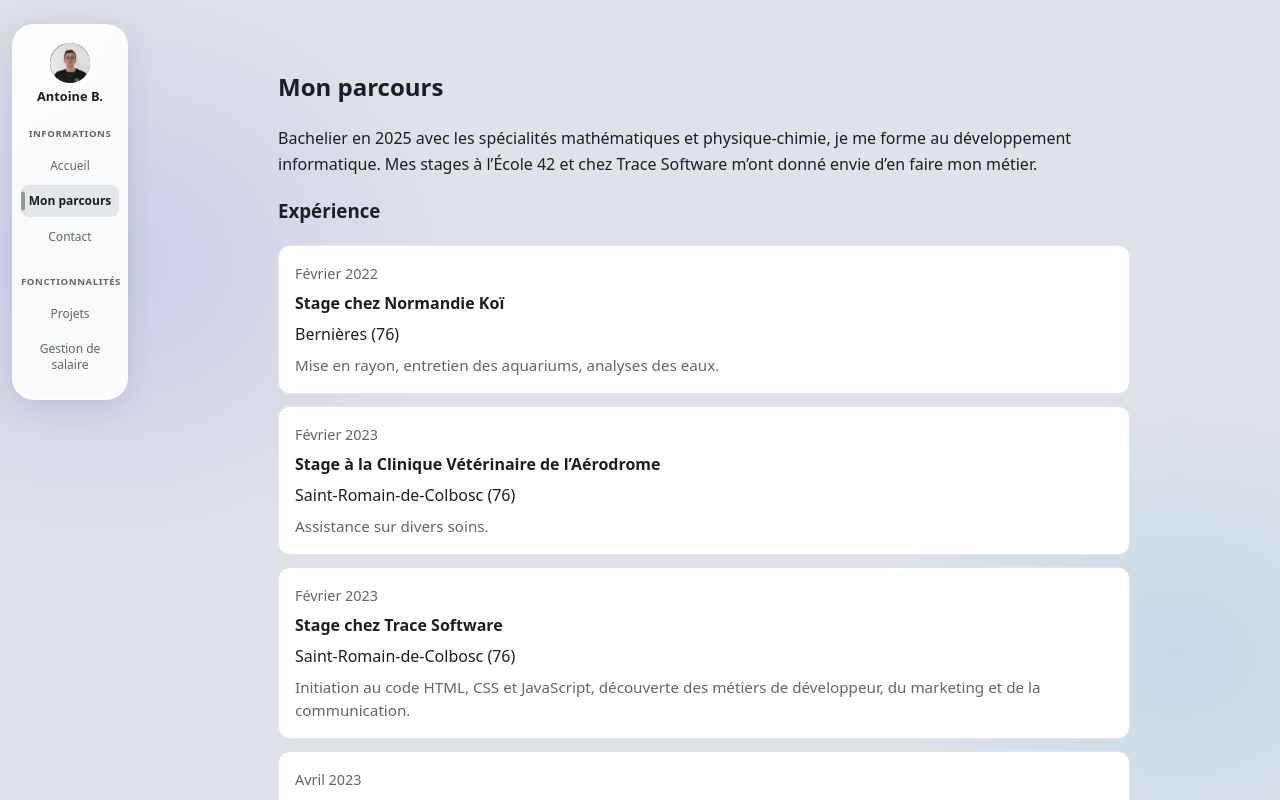
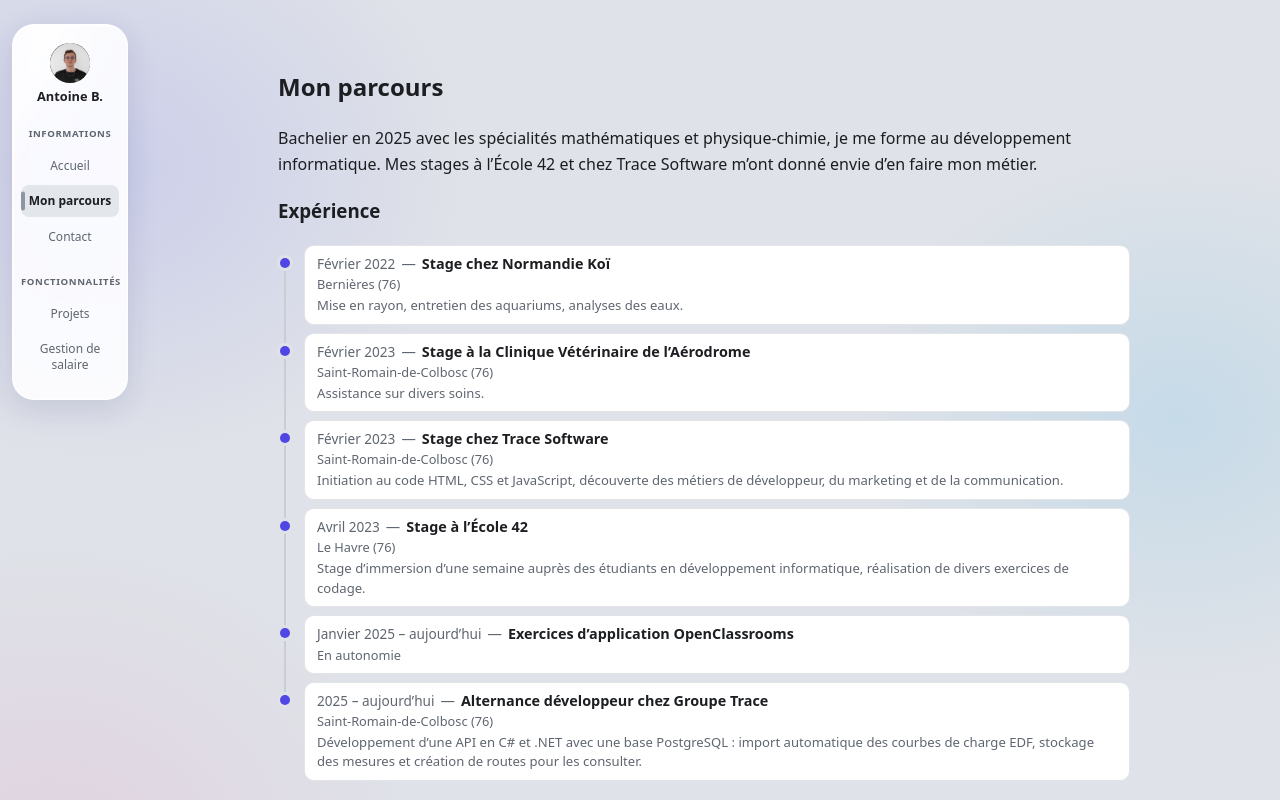
Before and after one commit to aboulinguez05-hue/hub-perso, a React (Vite) app in the folder client/: page / in a window 1280 px wide. Both pictures are taken after a click on the button "Mon parcours". Shown: the top 800 px of the page. Built offline with nearby package versions, Linux system fonts and the light colour scheme.

Commit message:
Mon parcours en frise compacte et fondu au changement d'onglet
Co-Authored-By: Claude Opus 5.5 <noreply@anthropic.com>

```diff
--- a/client/src/App.css
+++ b/client/src/App.css
@@ -252,6 +252,27 @@
   padding: 48px 24px;
 }
 
+/* Fondu rapide à chaque changement d'onglet */
+@keyframes fondu {
+  from {
+    opacity: 0;
+  }
+  to {
+    opacity: 1;
+  }
+}
+
+.apparition {
+  animation: fondu 0.3s ease-out;
+}
+
+/* Si l'utilisateur a demandé à réduire les animations dans son système, on les coupe */
+@media (prefers-reduced-motion: reduce) {
+  .apparition {
+    animation: none;
+  }
+}
+
 .hero {
   display: flex;
   flex-wrap: wrap;
@@ -305,7 +326,6 @@
   background: var(--fond-carte);
 }
 
-.timeline,
 .liens {
   list-style: none;
   padding: 0;
@@ -323,6 +343,100 @@
   font-size: 0.95rem;
   color: var(--texte-doux);
   line-height: 1.5;
+}
+
+/* ---------- Frise de la page « Mon parcours » ---------- */
+.frise {
+  list-style: none;
+  margin: 0 0 8px;
+  padding: 0;
+  display: flex;
+  flex-direction: column;
+  gap: 8px;
+}
+
+/* Chaque étape laisse de la place à gauche pour le point et le trait */
+.etape {
+  position: relative;
+  padding-left: 26px;
+  /* Les étapes apparaissent l'une après l'autre : 60 ms d'écart entre chacune */
+  animation: fondu 0.3s ease-out both;
+  animation-delay: calc(var(--rang) * 60ms);
+}
+
+@media (prefers-reduced-motion: reduce) {
+  .etape {
+    animation: none;
+  }
+}
+
+/* Le point violet, centré sur la première ligne du bloc */
+.etape::before {
+  content: '';
+  position: absolute;
+  left: 2px;
+  top: 13px;
+  width: 10px;
+  height: 10px;
+  border-radius: 50%;
+  background: var(--accent);
+  box-shadow: 0 0 0 3px var(--fond);
+  z-index: 1;
+}
+
+/* Le trait gris qui relie ce point au point suivant (pas après la dernière étape) */
+.etape:not(:last-child)::after {
+  content: '';
+  position: absolute;
+  left: 6px;
+  top: 18px;
+  bottom: -26px;
+  width: 2px;
+  background: #c9cdd4;
+}
+
+/* Petit bloc blanc compact ; une ombre légère apparaît au survol */
+.bloc-etape {
+  display: flex;
+  flex-direction: column;
+  gap: 2px;
+  padding: 8px 12px;
+  border: 1px solid var(--bordure);
+  border-radius: 10px;
+  background: var(--fond-carte);
+  font-size: 0.9rem;
+  line-height: 1.4;
+  transition: box-shadow 0.2s;
+}
+
+.bloc-etape:hover {
+  box-shadow: 0 6px 18px rgba(30, 35, 60, 0.12);
+}
+
+/* Première ligne : période — titre */
+.ligne-etape {
+  display: flex;
+  flex-wrap: wrap;
+  align-items: baseline;
+  column-gap: 6px;
+}
+
+.ligne-etape .periode {
+  font-size: 0.85rem;
+  white-space: nowrap;
+}
+
+.tiret {
+  color: var(--texte-doux);
+}
+
+.lieu {
+  font-size: 0.8rem;
+  color: var(--texte-doux);
+}
+
+.bloc-etape .detail {
+  font-size: 0.82rem;
 }
 
 .tags {
--- a/client/src/App.jsx
+++ b/client/src/App.jsx
@@ -31,19 +31,27 @@ function App() {
   // L'onglet actif est stocké dans un "state" : quand il change, React réaffiche la page
   const [ongletActif, setOngletActif] = useState('accueil')
 
+  // Change d'onglet et remonte en haut pour afficher la nouvelle page depuis le début
+  const changerOnglet = (id) => {
+    setOngletActif(id)
+    window.scrollTo({ top: 0 })
+  }
+
   return (
     <div className="layout">
-      <Header groupes={GROUPES} ongletActif={ongletActif} onChange={setOngletActif} />
+      <Header groupes={GROUPES} ongletActif={ongletActif} onChange={changerOnglet} />
 
       <div className="colonne-droite">
         <main className="contenu">
-          {ongletActif === 'accueil' && <Accueil onChange={setOngletActif} />}
-          {ongletActif === 'apropos' && <APropos />}
-          {ongletActif === 'projets' && <Projets />}
-          {ongletActif === 'salaire' && <Salaire />}
-          {ongletActif === 'contact' && <Contact />}
-          {ongletActif === 'Fin' && <Fin />}
-
+          {/* La clé change avec l'onglet : React recrée ce bloc, ce qui relance l'effet de fondu */}
+          <div key={ongletActif} className="apparition">
+            {ongletActif === 'accueil' && <Accueil onChange={changerOnglet} />}
+            {ongletActif === 'apropos' && <APropos />}
+            {ongletActif === 'projets' && <Projets />}
+            {ongletActif === 'salaire' && <Salaire />}
+            {ongletActif === 'contact' && <Contact />}
+            {ongletActif === 'Fin' && <Fin />}
+          </div>
         </main>
 
         <footer className="footer">© {new Date().getFullYear()} Antoine Boulinguez</footer>
--- a/client/src/pages/APropos.jsx
+++ b/client/src/pages/APropos.jsx
@@ -51,16 +51,23 @@ const SCOLARITE = [
 
 const COMPETENCES = ['C#', '.NET', 'React', 'JavaScript', 'HTML', 'CSS', 'SQL', 'Git']
 
-// Une liste d'étapes affichées en cartes : période, titre, lieu et détail éventuel
+// Une frise verticale : un point violet par étape, relié par un trait,
+// avec à côté un petit bloc blanc (période — titre, lieu, détail éventuel)
 function Etapes({ etapes }) {
   return (
-    <ul className="timeline">
-      {etapes.map((etape) => (
-        <li key={etape.periode + etape.titre} className="carte">
-          <span className="periode">{etape.periode}</span>
-          <strong>{etape.titre}</strong>
-          <span>{etape.lieu}</span>
-          {etape.detail && <span className="detail">{etape.detail}</span>}
+    <ul className="frise">
+      {etapes.map((etape, index) => (
+        // --rang sert à décaler l'apparition de chaque étape (effet cascade)
+        <li key={etape.periode + etape.titre} className="etape" style={{ '--rang': index }}>
+          <div className="bloc-etape">
+            <span className="ligne-etape">
+              <span className="periode">{etape.periode}</span>
+              <span className="tiret">—</span>
+              <strong>{etape.titre}</strong>
+            </span>
+            <span className="lieu">{etape.lieu}</span>
+            {etape.detail && <span className="detail">{etape.detail}</span>}
+          </div>
         </li>
       ))}
     </ul>
```
